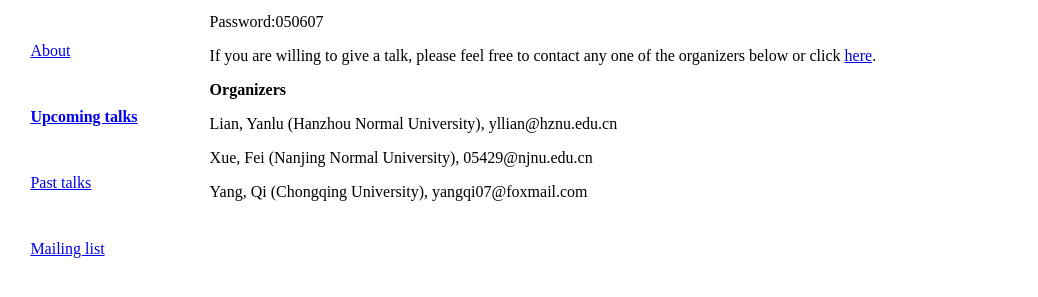
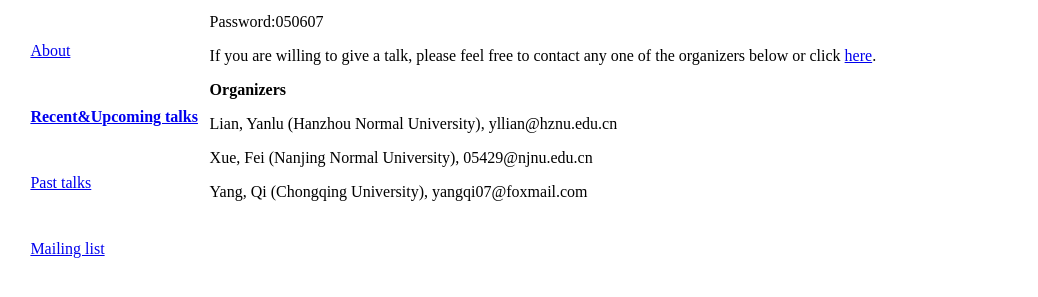
Before and after one commit to yangqi07/seminars, a Jekyll site: the page upcomingtalks.html, which Jekyll copies as it is, in a window 1280 px wide. Shown: the part 355-652 px from the top of the page, without its empty margins (72-1110 px from the left). Built offline with Jekyll 4.4.1, drawn with Linux system fonts in a browser that asks for light colours.

Commit message:
Update upcomingtalks.html

```diff
--- a/upcomingtalks.html
+++ b/upcomingtalks.html
@@ -28,7 +28,7 @@
     <div  id="left">
         <p class="nav">  <a href="index.html">Home</a></p>
       <p class="nav">  <a href="about.html">About</a></p>
-  <p class="nav"><a href="upcomingtalks.html"><strong>Upcoming talks</strong> </a></p>
+  <p class="nav"><a href="upcomingtalks.html"><strong>Recent&Upcoming talks</strong> </a></p>
     <p class="nav"><a href="pasttalks.html">Past talks</a></p>
     <p class="nav"><a href="mailinglist.html">Mailing list</a></p>
   </div>
```
